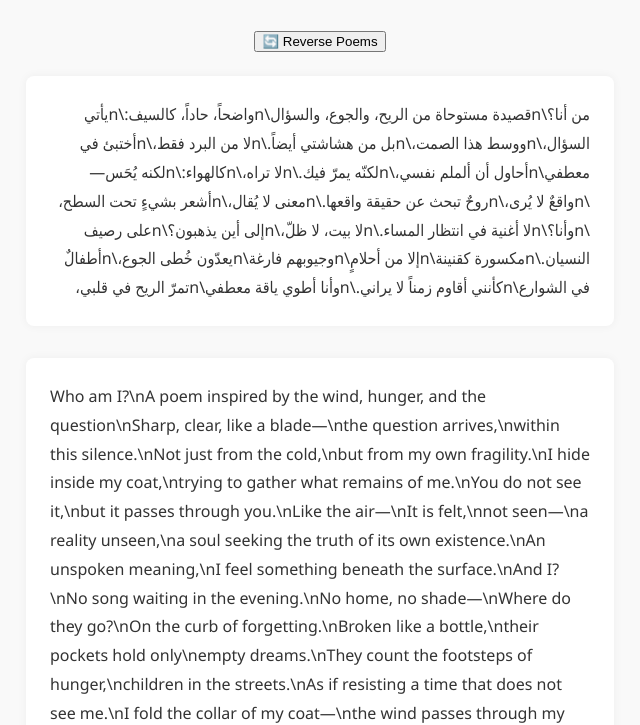
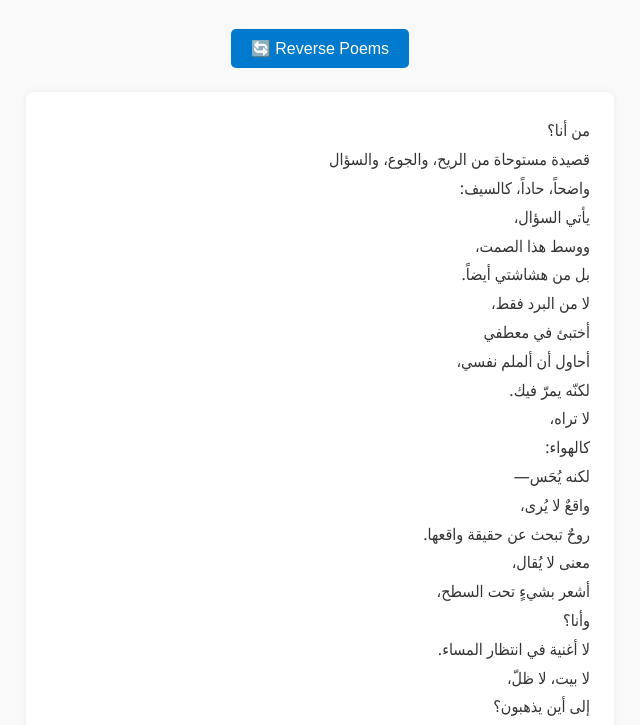
Before and after one commit to Yazan24/bilingual-poetry-site, a plain HTML site: page index.html in a window 1280 px wide. Shown: the part 99-824 px from the top of the page, without its empty margins (320-960 px from the left). Drawn offline with Linux system fonts and the light colour scheme.

Commit message:
Fix line break issue in poetry display

```diff
--- a/index.html
+++ b/index.html
@@ -4,7 +4,74 @@
   <meta charset="UTF-8" />
   <meta name="viewport" content="width=device-width, initial-scale=1.0"/>
   <title>من أنا؟ | Who am I?</title>
-  <link rel="stylesheet" href="style.css" />
+  <style>
+    body {
+      font-family: 'Segoe UI', Tahoma, Geneva, Verdana, sans-serif;
+      background: #f9f9f9;
+      color: #333;
+      margin: 0;
+      padding: 0;
+    }
+
+    .container {
+      max-width: 1200px;
+      margin: auto;
+      padding: 2em;
+    }
+
+    .title {
+      text-align: center;
+      margin-bottom: 1em;
+      font-size: 2em;
+      color: #444;
+    }
+
+    .buttons {
+      text-align: center;
+      margin-bottom: 1.5em;
+    }
+
+    .poems {
+      display: flex;
+      gap: 2em;
+      justify-content: space-around;
+      flex-wrap: wrap;
+    }
+
+    .poem {
+      width: 45%;
+      background: white;
+      padding: 1.5em;
+      border-radius: 8px;
+      box-shadow: 0 0 10px rgba(0,0,0,0.05);
+      line-height: 1.8;
+      white-space: pre-wrap;
+    }
+
+    .rtl {
+      direction: rtl;
+      text-align: right;
+    }
+
+    .ltr {
+      direction: ltr;
+      text-align: left;
+    }
+
+    button {
+      background: #007acc;
+      color: white;
+      border: none;
+      padding: 10px 20px;
+      border-radius: 5px;
+      cursor: pointer;
+      font-size: 16px;
+    }
+
+    button:hover {
+      background: #005999;
+    }
+  </style>
 </head>
 <body>
   <div class="container">
@@ -20,6 +87,92 @@
     </div>
   </div>
 
-  <script src="script.js"></script>
+  <script>
+    const arabicLines = [
+      "من أنا؟",
+      "قصيدة مستوحاة من الريح، والجوع، والسؤال",
+      "واضحاً، حاداً، كالسيف:",
+      "يأتي السؤال،",
+      "ووسط هذا الصمت،",
+      "بل من هشاشتي أيضاً.",
+      "لا من البرد فقط،",
+      "أختبئ في معطفي",
+      "أحاول أن ألملم نفسي،",
+      "لكنّه يمرّ فيك.",
+      "لا تراه،",
+      "كالهواء:",
+      "لكنه يُحَس—",
+      "واقعٌ لا يُرى،",
+      "روحٌ تبحث عن حقيقة واقعها.",
+      "معنى لا يُقال،",
+      "أشعر بشيءٍ تحت السطح،",
+      "وأنا؟",
+      "لا أغنية في انتظار المساء.",
+      "لا بيت، لا ظلّ،",
+      "إلى أين يذهبون؟",
+      "على رصيف النسيان.",
+      "مكسورة كقنينة",
+      "إلا من أحلامٍ",
+      "وجيوبهم فارغة",
+      "يعدّون خُطى الجوع،",
+      "أطفالٌ في الشوارع",
+      "كأنني أقاوم زمناً لا يراني.",
+      "وأنا أطوي ياقة معطفي",
+      "تمرّ الريح في قلبي،"
+    ];
+
+    const englishLines = [
+      "Who am I?",
+      "A poem inspired by the wind, hunger, and the question",
+      "Sharp, clear, like a blade—",
+      "the question arrives,",
+      "within this silence.",
+      "Not just from the cold,",
+      "but from my own fragility.",
+      "I hide inside my coat,",
+      "trying to gather what remains of me.",
+      "You do not see it,",
+      "but it passes through you.",
+      "Like the air—",
+      "It is felt,",
+      "not seen—",
+      "a reality unseen,",
+      "a soul seeking the truth of its own existence.",
+      "An unspoken meaning,",
+      "I feel something beneath the surface.",
+      "And I?",
+      "No song waiting in the evening.",
+      "No home, no shade—",
+      "Where do they go?",
+      "On the curb of forgetting.",
+      "Broken like a bottle,",
+      "their pockets hold only",
+      "empty dreams.",
+      "They count the footsteps of hunger,",
+      "children in the streets.",
+      "As if resisting a time that does not see me.",
+      "I fold the collar of my coat—",
+      "the wind passes through my heart."
+    ];
+
+    let reversed = true;
+
+    function renderPoems() {
+      const arContainer = document.getElementById("poem-ar");
+      const enContainer = document.getElementById("poem-en");
+      const arLines = reversed ? [...arabicLines] : [...arabicLines].reverse();
+      const enLines = reversed ? [...englishLines] : [...englishLines].reverse();
+
+      arContainer.innerHTML = arLines.join("\n");
+      enContainer.innerHTML = enLines.join("\n");
+    }
+
+    function reversePoems() {
+      reversed = !reversed;
+      renderPoems();
+    }
+
+    window.onload = renderPoems;
+  </script>
 </body>
 </html>
```
